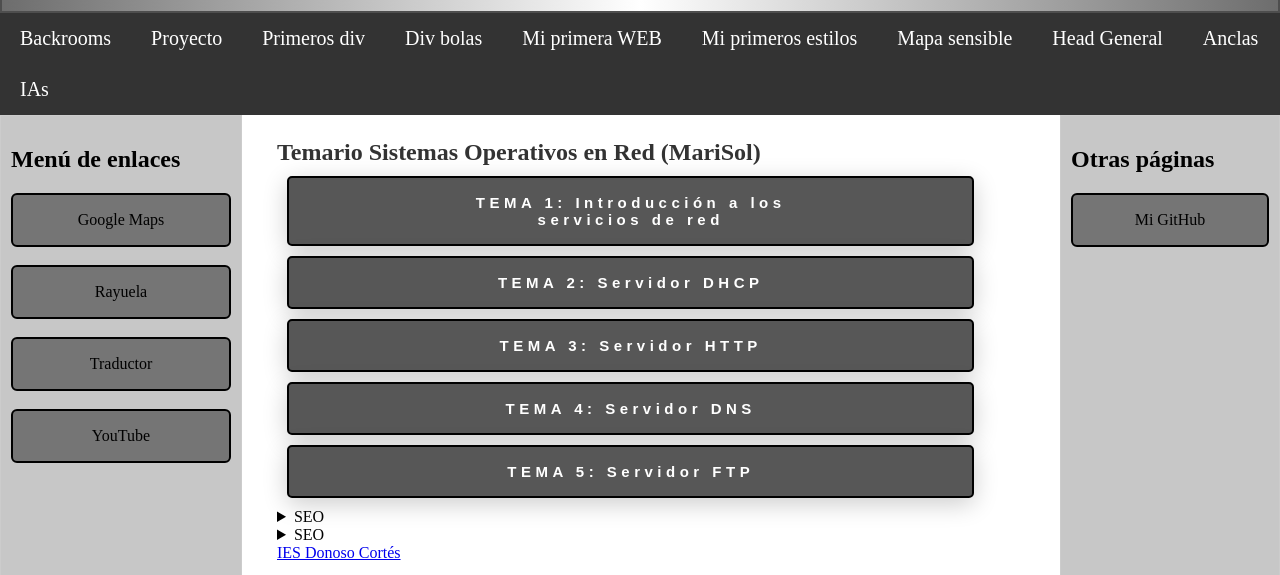
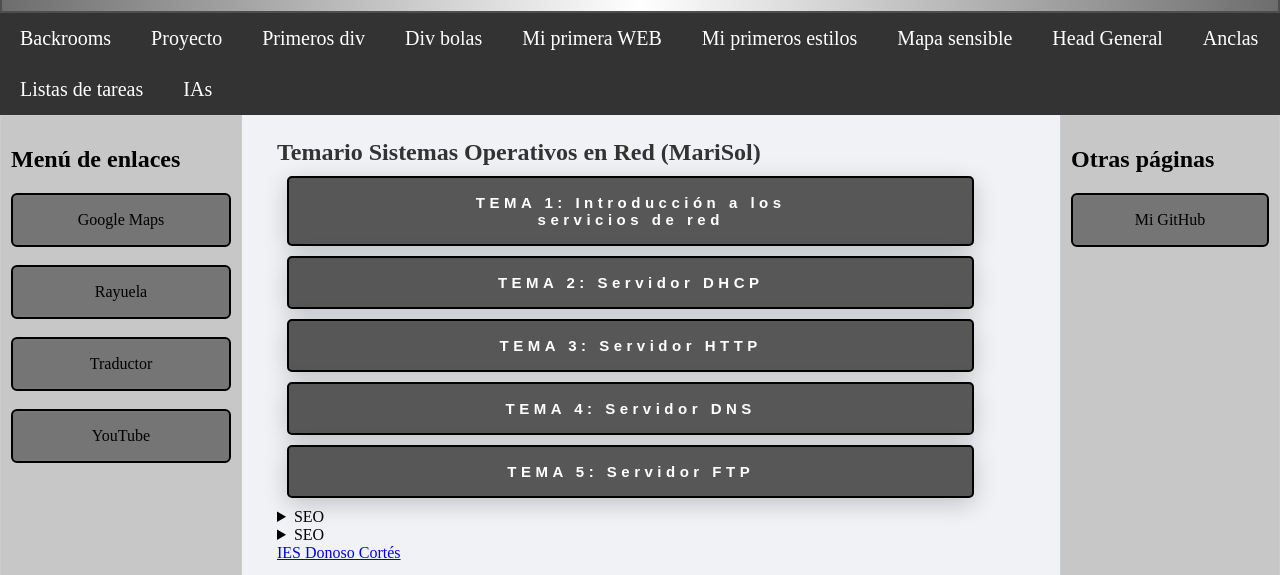
Before and after one commit to Dario920/Dario920.github.io, a plain HTML site: page index.html in a window 1280 px wide. Shown: the part 159-734 px from the top of the page. Drawn offline with Linux system fonts and the light colour scheme.

Commit message:
Add files via upload

```diff
--- a/index.html
+++ b/index.html
@@ -60,6 +60,7 @@
             <li><a class="tamaño-letra" href="tareas/formas-mapa/mapa-ubicaciones.html">Mapa sensible</a></li>
             <li><a class="tamaño-letra" href="tareas/head-general/index.html">Head General</a></li>
             <li><a class="tamaño-letra" href="tareas/anchor/index.html">Anclas</a></li>
+            <li><a class="tamaño-letra" href="tareas/listas/index.html">Listas de tareas</a></li>
             <li><a class="tamaño-letra" href="tareas/ias/index.html">IAs</a></li>
         </ul>
     </nav>
--- a/style/style.css
+++ b/style/style.css
@@ -8,7 +8,7 @@ body {
     min-height: 100vh;
     display: flex;
     flex-direction: column;
-    background-color: #ffffff;
+    background-color: #f0f2f5;
 }
 header {
     background: linear-gradient(to right, #6d6d6d, #ffffff, #6d6d6d);
@@ -42,14 +42,17 @@ a:hover, .sombra:hover {
 
 .layout {
     display: flex;
-    align-items: flex-start;
+    align-items: stretch;
     gap: 35px;
+    padding: 0;
+    width: 100%;
+    max-width: none;
+    margin: 0;
 }
 
 
 .aside-left {
     width: 220px;
-    min-height: 210vh;
     background-color: #c7c7c7;
     padding: 10px;
     border: 1px solid #ccc;
@@ -58,7 +61,6 @@ a:hover, .sombra:hover {
 
 .aside-right {
     width: 220px;
-    min-height: 213.6vh;
     background-color: #c7c7c7;
     padding: 10px;
     border: 1px solid #ccc;
@@ -79,7 +81,7 @@ footer {
     padding: 10px 0;
     width: 100%;
     border: #4e4e4e solid 2px;
-    margin-top: auto; /* push footer to bottom when layout is short */
+    margin-top: auto;
 }
 
 .g-maps {
```
